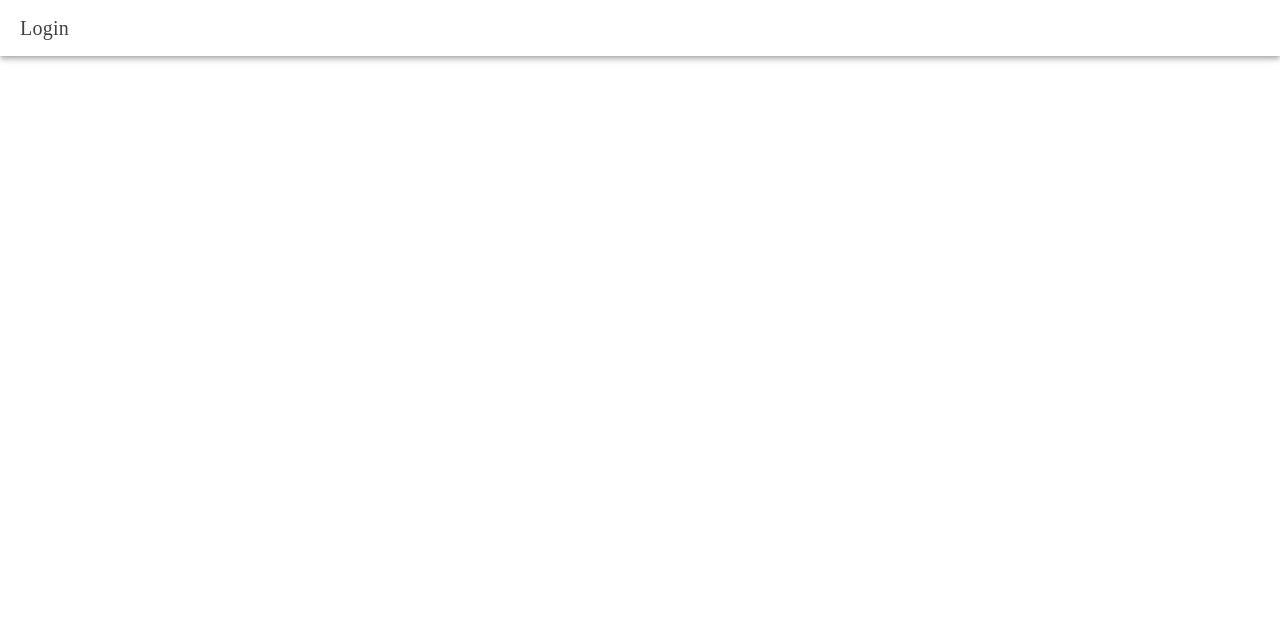
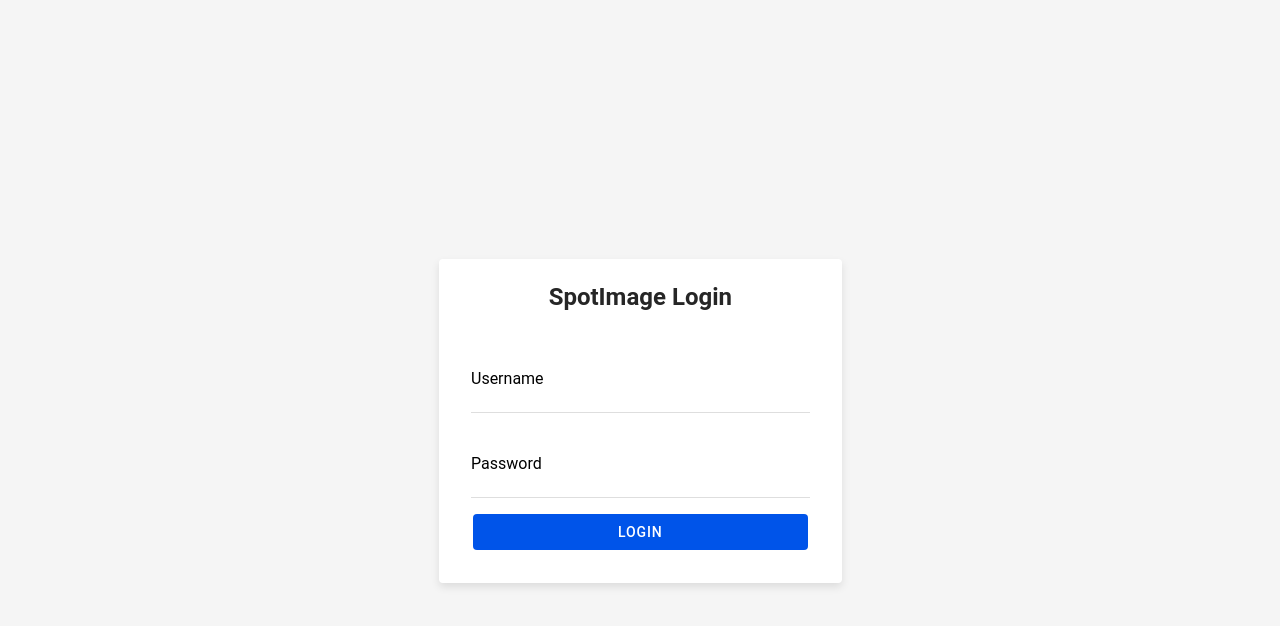
Before and after one commit to aviasnani/state_managers, a React (Vite) app: page /login in a window 1280 px wide. Shown: the top 626 px of the page. Built offline with nearby package versions, Linux system fonts and the light colour scheme.

Commit message:
fix of login

```diff
--- a/package.json
+++ b/package.json
@@ -12,8 +12,11 @@
     "lint": "eslint"
   },
   "dependencies": {
+    "@capacitor/android": "^7.2.0",
     "@capacitor/app": "7.0.1",
+    "@capacitor/camera": "^7.0.1",
     "@capacitor/core": "7.2.0",
+    "@capacitor/google-maps": "^7.0.1",
     "@capacitor/haptics": "7.0.1",
     "@capacitor/keyboard": "7.0.1",
     "@capacitor/status-bar": "7.0.1",
--- a/src/App.tsx
+++ b/src/App.tsx
@@ -1,6 +1,7 @@
 import { Redirect, Route } from 'react-router-dom';
 import { IonApp, IonIcon, IonLabel, IonRouterOutlet, IonSplitPane, IonTabBar, IonTabButton, IonTabs, setupIonicReact } from '@ionic/react';
 import { IonReactRouter } from '@ionic/react-router';
+import { useEffect, useState } from 'react';
 import Login from './pages/Login';
 import Home from './pages/Home';
 import Camera from './pages/Camera';
@@ -14,23 +15,52 @@
   images,
   journal,
   map,
-
 } from 'ionicons/icons';
 
+/* Core CSS required for Ionic components to work properly */
+import '@ionic/react/css/core.css';
+
+/* Basic CSS for apps built with Ionic */
+import '@ionic/react/css/normalize.css';
+import '@ionic/react/css/structure.css';
+import '@ionic/react/css/typography.css';
+
+/* Optional CSS utils that can be commented out */
+import '@ionic/react/css/padding.css';
+import '@ionic/react/css/float-elements.css';
+import '@ionic/react/css/text-alignment.css';
+import '@ionic/react/css/text-transformation.css';
+import '@ionic/react/css/flex-utils.css';
+import '@ionic/react/css/display.css';
+
 setupIonicReact();
-{/** do not remove setupIonicReact its important so ionic things wont fall aparat */}
 
 const App: React.FC = () => {
+  const [isAuthenticated, setIsAuthenticated] = useState(false);
+
+  useEffect(() => {
+    const checkAuth = () => {
+      const isLoggedIn = localStorage.getItem('isLoggedIn') === 'true';
+      setIsAuthenticated(isLoggedIn);
+    };
+
+    checkAuth();
+    window.addEventListener('storage', checkAuth);
+    return () => window.removeEventListener('storage', checkAuth);
+  }, []);
 
   return (
     <IonApp>
       <IonReactRouter>
         <IonRouterOutlet>
+          <Route exact path="/login">
+            {isAuthenticated ? <Redirect to="/tabs/home" /> : <Login />}
+          </Route>
+          <Route exact path="/signup" component={SignUp} />
 
-        <Route  path="/login" component={Login} exact />
-        <Route path="/signup" component={SignUp} exact />
-        <Route path="/tabs" render={() => (
-          <IonSplitPane contentId="main">  {/**do not reverse order of ionsplitpane and routeroulet as first is parent */}
+          <Route path="/tabs">
+            {!isAuthenticated ? <Redirect to="/login" /> : (
+              <IonSplitPane contentId="main">
                 <Menu />
                 <IonRouterOutlet id="main">
                   <IonTabs>
@@ -62,20 +92,20 @@
                         <IonIcon icon={map} />
                         <IonLabel>Map</IonLabel>
                       </IonTabButton>
-
-
                     </IonTabBar>
                   </IonTabs>
                 </IonRouterOutlet>
               </IonSplitPane>
-          )} />
+            )}
+          </Route>
 
-          <Redirect exact from="/" to="/login" />
-
+          <Route exact path="/">
+            <Redirect to={isAuthenticated ? "/tabs/home" : "/login"} />
+          </Route>
         </IonRouterOutlet>
       </IonReactRouter>
     </IonApp>
-
   );
 };
+
 export default App;
--- a/src/pages/Camera.css
+++ b/src/pages/Camera.css
@@ -0,0 +1,12 @@
+ion-img {
+    width: 100%;
+    height: auto;
+    max-height: 70vh;
+    object-fit: contain;
+  }
+
+  .photo-container {
+    margin: 20px 0;
+    border-radius: 8px;
+    overflow: hidden;
+  }
--- a/src/pages/Camera.tsx
+++ b/src/pages/Camera.tsx
@@ -1,11 +1,57 @@
-import React from 'react';
-import { IonButtons, IonCard, IonCardContent, IonCardHeader, IonCardTitle, IonContent, IonHeader, IonMenuButton, IonPage, IonTitle, IonToolbar } from '@ionic/react';
-import {useHistory} from 'react-router-dom';
-import './Camera.css';
-import { IonButton } from '@ionic/react';
+import React, { useState, useEffect } from 'react';
+import {
+  IonButtons,
+  IonContent,
+  IonHeader,
+  IonMenuButton,
+  IonPage,
+  IonTitle,
+  IonToolbar,
+  IonButton,
+  IonGrid,
+  IonRow,
+  IonCol,
+  IonImg,
+  IonCard,
+  IonCardContent
+} from '@ionic/react';
+import { Camera, CameraResultType, CameraSource } from '@capacitor/camera';
 
-const Camera: React.FC = () => {
-  const history = useHistory();
+const CameraPage: React.FC = () => {
+  const [photo, setPhoto] = useState<string>('');
+
+  useEffect(() => {
+    // Load last photo from localStorage on component mount
+    const photos = JSON.parse(localStorage.getItem('photos') || '[]');
+    if (photos.length > 0) {
+      setPhoto(photos[photos.length - 1].dataUrl);
+    }
+  }, []);
+
+  const takePicture = async () => {
+    try {
+      const image = await Camera.getPhoto({
+        quality: 90,
+        allowEditing: false,
+        resultType: CameraResultType.DataUrl,
+        source: CameraSource.Camera
+      });
+
+      setPhoto(image.dataUrl || '');
+
+      // Save to localStorage
+      const photos = JSON.parse(localStorage.getItem('photos') || '[]');
+      photos.push({
+        id: Date.now(),
+        dataUrl: image.dataUrl,
+        timestamp: new Date().toISOString()
+      });
+      localStorage.setItem('photos', JSON.stringify(photos));
+    } catch (error) {
+      console.error('Camera error:', error);
+    }
+  };
+
   return (
     <IonPage>
       <IonHeader>
@@ -13,25 +59,32 @@
           <IonButtons slot="start">
             <IonMenuButton />
           </IonButtons>
-          <IonTitle>Take Photo</IonTitle>
+          <IonTitle>Camera</IonTitle>
         </IonToolbar>
       </IonHeader>
 
-
       <IonContent className="ion-padding">
-         <IonCard>
-          <IonCardHeader>
-            <IonCardTitle>Camera</IonCardTitle>
-          </IonCardHeader>
-          <IonCardContent>
-            <IonButton expand="block">
+        <IonGrid>
+          <IonRow>
+            <IonCol size="6">
+              <IonButton expand="block" onClick={takePicture}>
                 Take Photo
               </IonButton>
+            </IonCol>
+            <IonCol size="6">
+              {photo && (
+                <IonCard>
+                  <IonCardContent>
+                    <IonImg src={photo} alt="Captured photo" />
                   </IonCardContent>
                 </IonCard>
+              )}
+            </IonCol>
+          </IonRow>
+        </IonGrid>
       </IonContent>
     </IonPage>
   );
 };
 
-export default Camera;
+export default CameraPage;
--- /dev/null
+++ b/src/pages/Login.css
@@ -0,0 +1,32 @@
+ion-content {
+  --background: #f5f5f5;
+}
+
+ion-card {
+  margin: 0;
+  box-shadow: 0 4px 8px rgba(0, 0, 0, 0.1);
+}
+
+ion-card-header {
+  padding-top: 24px;
+}
+
+ion-card-title {
+  font-size: 24px;
+  font-weight: 600;
+}
+
+form {
+  padding: 16px;
+}
+
+ion-item {
+  --padding-start: 0;
+  --inner-padding-end: 0;
+  margin-bottom: 16px;
+}
+
+ion-button {
+  margin-top: 24px;
+  --box-shadow: none;
+}
--- a/src/pages/Login.tsx
+++ b/src/pages/Login.tsx
@@ -1,54 +1,86 @@
 import React, { useState } from 'react';
-import { IonContent, IonHeader, IonPage, IonTitle, IonToolbar, IonInput, IonButton, IonList, IonItem, IonLabel } from '@ionic/react';
-import { useHistory } from 'react-router-dom';
+import { useHistory, useLocation } from 'react-router-dom';
+import {
+  IonContent,
+  IonPage,
+  IonInput,
+  IonButton,
+  IonItem,
+  IonLabel,
+  IonCard,
+  IonCardContent,
+  IonGrid,
+  IonRow,
+  IonCol,
+  IonCardHeader,
+  IonCardTitle,
+} from '@ionic/react';
+
+import '@ionic/react/css/core.css';
+import '@ionic/react/css/normalize.css';
+import '@ionic/react/css/structure.css';
+import '@ionic/react/css/typography.css';
+import '@ionic/react/css/padding.css';
+import './Login.css';
 
 const Login: React.FC = () => {
   const [username, setUsername] = useState('');
   const [password, setPassword] = useState('');
   const history = useHistory();
+  const location = useLocation();
 
-const handleSubmit = () => {
-  if (username === "aviasnani" && password === "helloWorld"){
-    history.push('/tabs/home');
-
-  }else{
+  const handleSubmit = (e: React.FormEvent) => {
+    e.preventDefault();
+    if (username === "aviasnani" && password === "helloWorld") {
+      localStorage.setItem('isLoggedIn', 'true');
+      // Force a hard navigation to the home page
+      window.location.href = '/tabs/home';
+    } else {
       alert("Invalid credentials");
     }
   };
 
   return (
     <IonPage>
-    <IonHeader>
-      <IonToolbar>
-        <IonTitle>Login</IonTitle>
-      </IonToolbar>
-    </IonHeader>
       <IonContent className="ion-padding">
-      <IonList>
+        <IonGrid>
+          <IonRow className="ion-justify-content-center ion-align-items-center" style={{ height: '100vh' }}>
+            <IonCol size="12" sizeMd="8" sizeLg="6" sizeXl="4">
+              <IonCard>
+                <IonCardHeader>
+                  <IonCardTitle className="ion-text-center">SpotImage Login</IonCardTitle>
+                </IonCardHeader>
+                <IonCardContent>
+                  <form onSubmit={handleSubmit}>
                     <IonItem>
                       <IonLabel position="floating">Username</IonLabel>
                       <IonInput
+                        type="text"
                         value={username}
                         onIonChange={e => setUsername(e.detail.value!)}
-        clearInput
+                        required
                       />
                     </IonItem>
-      <IonItem>
+
+                    <IonItem className="ion-margin-bottom">
                       <IonLabel position="floating">Password</IonLabel>
                       <IonInput
                         type="password"
                         value={password}
                         onIonChange={e => setPassword(e.detail.value!)}
-         clearInput
+                        required
                       />
                     </IonItem>
-      </IonList>
 
-      <div className="ion-padding">
-      <IonButton expand="full" onClick={handleSubmit}>
+                    <IonButton expand="block" type="submit" className="ion-margin-top">
                       Login
                     </IonButton>
-      </div>
+                  </form>
+                </IonCardContent>
+              </IonCard>
+            </IonCol>
+          </IonRow>
+        </IonGrid>
       </IonContent>
     </IonPage>
   );
```
Also changed, not shown: src/components/ExploreContainer.css (deleted, +0 -24 lines), src/components/ExploreContainer.tsx (deleted, +0 -14 lines), 54 other files (tests, documents, lock files or other folders). Lines whose indentation alone changed are shown as unchanged.
